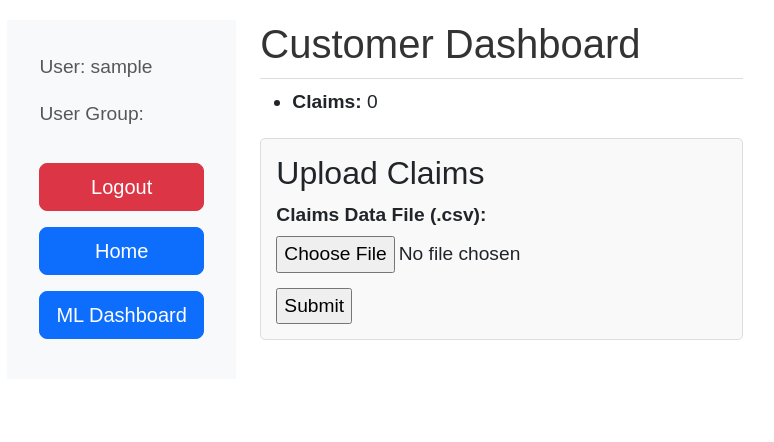
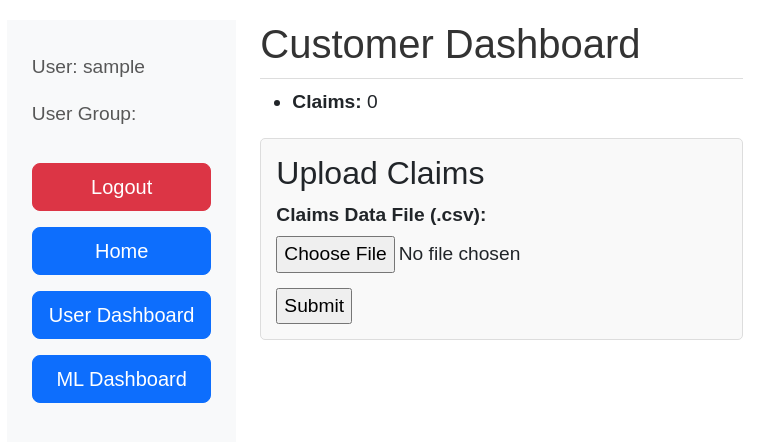
Before and after one commit to charclayt/headlights, a Django app: page /app/customer/ in a window 1280 px wide. Shown: the top 442 px of the page, without its empty margins (265-1039 px from the left). Run offline with Django 5.2, Linux system fonts and the light colour scheme; the visitor is signed in with stand-in values (Sample User, id 1); data that the repository does not hold is empty.

Commit message:
Added button to customer dashboard and ClaimUploadView now redirects to the customer dashboard on GET request

```diff
--- a/myapp/views/CustomerDashBoardView.py
+++ b/myapp/views/CustomerDashBoardView.py
@@ -1,8 +1,9 @@
 from django.shortcuts import render
 from django.views import View
-from django.http import HttpRequest, HttpResponse, JsonResponse
+from django.http import HttpRequest, HttpResponse, HttpResponseRedirect,JsonResponse
 from django.contrib.auth.decorators import login_required
 from django.utils.decorators import method_decorator
+from django.shortcuts import redirect
 
 import logging
 
@@ -45,6 +46,8 @@ class ClaimUploadView(View):
     """
     This class handles the proccessing of uploaded claims data.
     """
+    def get(self, request: HttpRequest) -> HttpResponse:
+        return redirect("./")
 
     def post(self, request: HttpRequest) -> JsonResponse:
         file = request.FILES['claims_file']
--- a/templates/base_generic.html
+++ b/templates/base_generic.html
@@ -48,6 +48,9 @@
                   <a class="btn btn-primary btn-lg w-100" href="{% url 'index' %}">Home</a>
                 </li>
                 <li class="nav-item mb-3">
+                  <a class="btn btn-primary btn-lg w-100" href="{% url 'customer_dashboard' %}">User Dashboard</a>
+                </li>
+                <li class="nav-item mb-3">
                   <a class="btn btn-primary btn-lg w-100" href="{% url 'ml_dashboard' %}">ML Dashboard</a>
                 </li>
               </ul>
```
